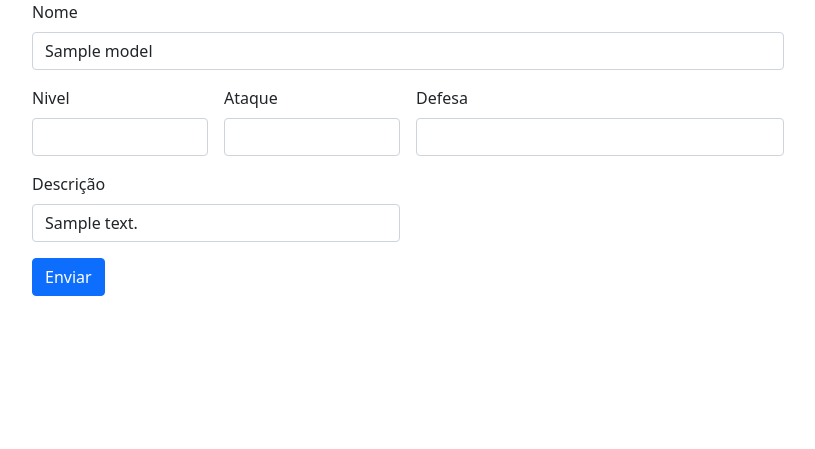
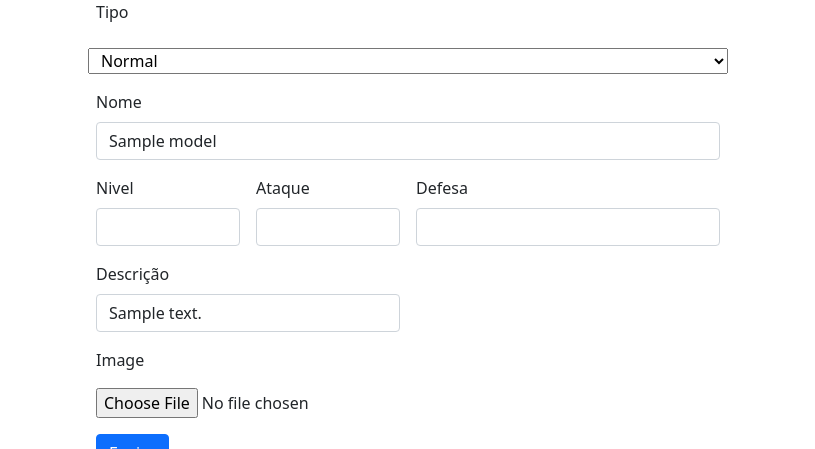
Before and after one commit to mahteixeira/Projeto-Yugioh, a PHP site: template View/carta/criar_carta.php in a window 1280 px wide. Shown: the top 449 px of the page, without its empty margins (232-1047 px from the left). Run offline with PHP 8.4, Linux system fonts and the light colour scheme; the template is opened without the code that fills it: most values are stand-ins (such as "Sample title", 1, 10 or a date in 2020).

Commit message:
inicio da sistema com imagem

```diff
--- a/View/carta/criar_carta.php
+++ b/View/carta/criar_carta.php
@@ -15,7 +15,19 @@
         }
 
         form {
-            width: 60%;
+            width: 50%;
+        }
+
+        .carta{
+          float:right;
+        }
+
+        #fotita{
+          background: #000;
+          height: 315px;
+          width: 315px;
+          position: absolute;
+          background-image: url("");
         }
     </style>
 </head>
@@ -24,6 +36,17 @@
     <section class="box-form">
         <form method="post" action="/cartas/save" class="row g-3">
           <input id="id" name="id" type="hidden" value="<?= $model->id?>"/>
+
+          <label for="inputTipo" class="form-label">Tipo</label>
+          <select onchange="document.getElementById('myimage').src = colorUrlMap[this.value];">
+            <option value="Normal">Normal</option>
+            <option value="Efeito">Efeito</option>
+            <option value="Ritual">Ritual</option>
+            <option value="Fusao">Fusão</option>
+            <option value="Sincro">Sincro</option>
+            <option value="Xyz">Xyz</option>
+          </select>
+
           <div class="col-md-12">
             <label for="inputEmail4" class="form-label">Nome</label>
             <input name="nome" type="text" value="<?= $model->nome?>" class="form-control" id="inputEmail4">
@@ -44,12 +67,40 @@
             <label for="inputCity" class="form-label">Descrição</label>
             <input name="descricao" type="text" value="<?= $model->descricao?>" class="form-control" id="inputCity">
           </div>
+          <label for="image">Image</label>
+          <input type="file" name="image" id="image"/>
           <div class="col-12">
             <button type="submit" class="btn btn-primary">Enviar</button>
           </div>
         </form>
     </section>
 
+
+
+<div id="carta">
+<div id="fotita"></div>
+<img src="https://www.cardmaker.net/cardmakers/yugioh/createcard.php?name=&cardtype=Monster&subtype=normal&attribute=Light&level=0&trapmagictype=None&rarity=Common&picture=&circulation=&set1=&set2=&type=&carddescription=&atk=&def=&creator=&year=&serial=" id="myimage">
+
+    <script>
+      var colorUrlMap = {
+    "Normal" : "https://www.cardmaker.net/cardmakers/yugioh/createcard.php?name=&cardtype=Monster&subtype=normal&attribute=Light&level=0&trapmagictype=None&rarity=Common&picture=&circulation=&set1=&set2=&type=&carddescription=&atk=&def=&creator=&year=&serial=",
+
+    "Efeito" : "https://www.cardmaker.net/cardmakers/yugioh/createcard.php?name=&cardtype=Monster&subtype=effect&attribute=Light&level=0&trapmagictype=None&rarity=Common&picture=&circulation=&set1=&set2=&type=&carddescription=&atk=&def=&creator=&year=&serial=",
+
+      "Ritual" : "https://www.cardmaker.net/cardmakers/yugioh/createcard.php?name=&cardtype=Ritual&subtype=normal&attribute=Light&level=0&trapmagictype=None&rarity=Common&picture=&circulation=&set1=&set2=&type=&carddescription=&atk=&def=&creator=&year=&serial=",
+
+  "Fusao" : "https://www.cardmaker.net/cardmakers/yugioh/createcard.php?name=&cardtype=Fusion&subtype=normal&attribute=Light&level=0&trapmagictype=None&rarity=Common&picture=&circulation=&set1=&set2=&type=&carddescription=&atk=&def=&creator=&year=&serial=",
+
+  "Sincro" : "https://www.cardmaker.net/cardmakers/yugioh/createcard.php?name=&cardtype=Synchro&subtype=normal&attribute=Light&level=0&trapmagictype=None&rarity=Common&picture=&circulation=&set1=&set2=&type=&carddescription=&atk=&def=&creator=&year=&serial=",
+
+  "Xyz" : "https://www.cardmaker.net/cardmakers/yugioh/createcard.php?name=&cardtype=Xyz&subtype=normal&attribute=Light&level=0&trapmagictype=None&rarity=Common&picture=&circulation=&set1=&set2=&type=&carddescription=&atk=&def=&creator=&year=&serial="
+};
+
+      if (props.image !== undefined && props.image !== null) {
+    ctx.drawImage(props.image, 0, -(props.image.width * 1.375 - props.image.height) / 2, props.image.width, props.image.width * 1.375, props.x, props.y, props.w, props.h);
+    }
+
+    </script>
     <?php include "./View/includes/js_config.php" ?>
 </body>
 </html>
```
Also changed, not shown: imagens/fundocarta/cartaEfeito.jpg (added), imagens/fundocarta/cartaFusao.jpg (added), imagens/fundocarta/cartaNormal.jpg (added), imagens/fundocarta/cartaRitual.jpg (added), imagens/fundocarta/cartaSincro.jpg (added), imagens/fundocarta/cartaXyz.jpg (added).
